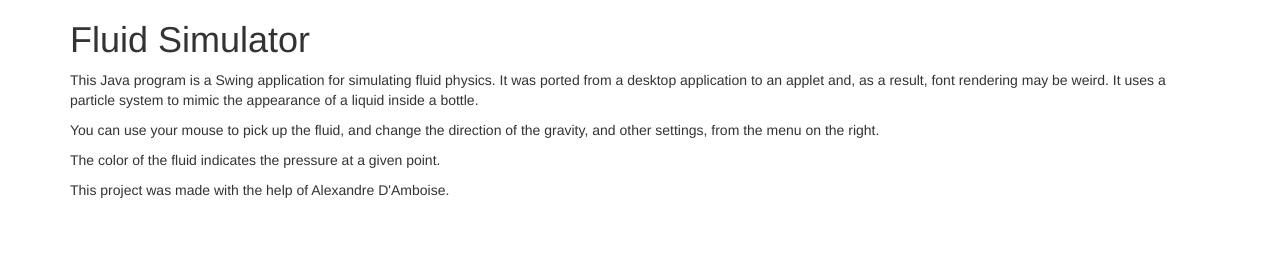
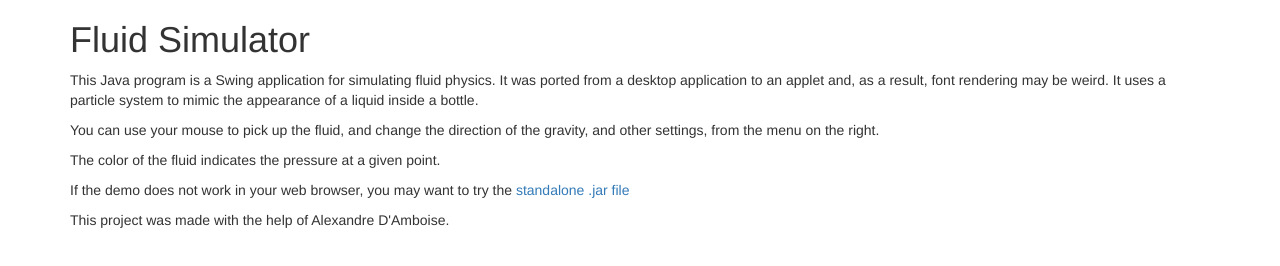
Before and after one commit to 6112/fluid-simulator, a plain HTML site: page simulator.html in a window 1280 px wide. Drawn offline with Linux system fonts and the light colour scheme.

Commit message:
added a link to download standalone version

```diff
--- a/simulator.html
+++ b/simulator.html
@@ -20,6 +20,9 @@
 
   <p>The color of the fluid indicates the pressure at a given point.</p>
 
+  <p>If the demo does not work in your web browser, you may want to try the
+  <a href="FluidSimulatorStandalone.jar">standalone .jar file</a></p>
+
   <applet id="simulator" code="RunApplet" archive="FluidSimulatorApplet.jar"
     width="700" height="450">
     <param name="permissions" value="sandbox" />
```
